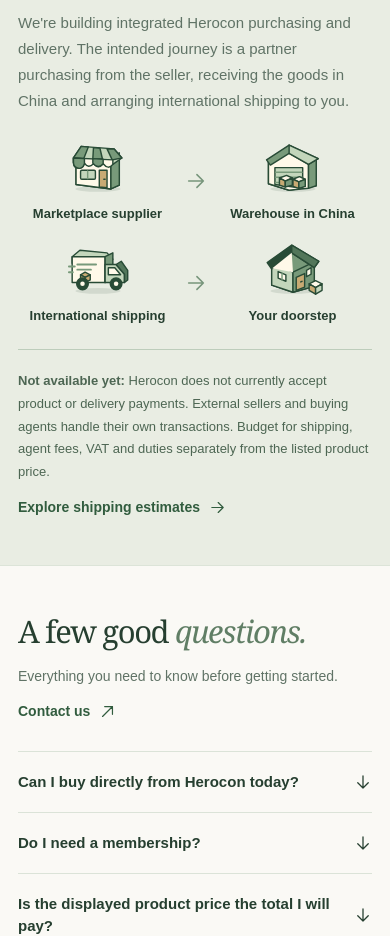
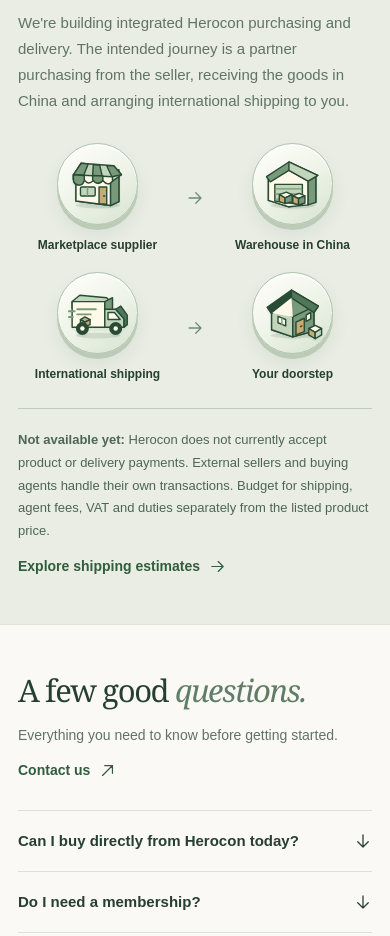
Before and after one commit to aminabdul339-byte/herocon, a Next.js app: page /how-it-works in a window 390 px wide. Shown: the part 780-1716 px from the top of the page. Built offline with nearby package versions, Linux system fonts and the light colour scheme; no server answers.

Commit message:
Give supplier-to-doorstep illustrations filled rounded discs matching sourcing wheel

```diff
--- a/components/sourcing-story.module.css
+++ b/components/sourcing-story.module.css
@@ -263,3 +263,25 @@
  .wheelBoard{max-width:530px}
  .wheelCaptionRow{margin-top:2px}
 }
+
+
+/* Delivery journey: the same rounded, tactile palette as the sourcing wheel.
+   Keep the original heading, text and four-stage horizontal composition. */
+.delivery .deliveryFlow{gap:clamp(10px,1.5vw,22px);margin:40px 0 29px}
+.delivery .node{min-width:0;display:flex;flex-direction:column;align-items:center;gap:15px}
+.delivery .deliveryDisc{
+ display:grid;place-items:center;width:clamp(92px,9.5vw,132px);aspect-ratio:1;
+ border:1px solid #afc2ab;border-radius:50%;
+ background:linear-gradient(145deg,#fffefa 4%,#edf3e7 54%,#d6e3d0 100%);
+ box-shadow:0 5px 0 #bbcbb8,0 10px 19px #294a3512,inset 0 2px 1px #ffffffd0;
+}
+.delivery .deliveryDisc svg{display:block;width:77%;height:77%;margin:0;filter:drop-shadow(0 2px 1px #294a3514)}
+.delivery .node strong{font-size:14px;line-height:1.4;max-width:100%;overflow-wrap:break-word}
+.delivery .flowArrow{width:24px;height:24px;justify-self:center;color:#6b8e70}
+@media(max-width:760px){
+ .delivery .deliveryFlow{gap:19px 8px;margin:28px 0 25px}
+ .delivery .node{gap:12px}
+ .delivery .deliveryDisc{width:clamp(80px,21vw,108px)}
+ .delivery .node strong{font-size:12px}
+ .delivery .flowArrow{width:18px;height:18px}
+}
```
